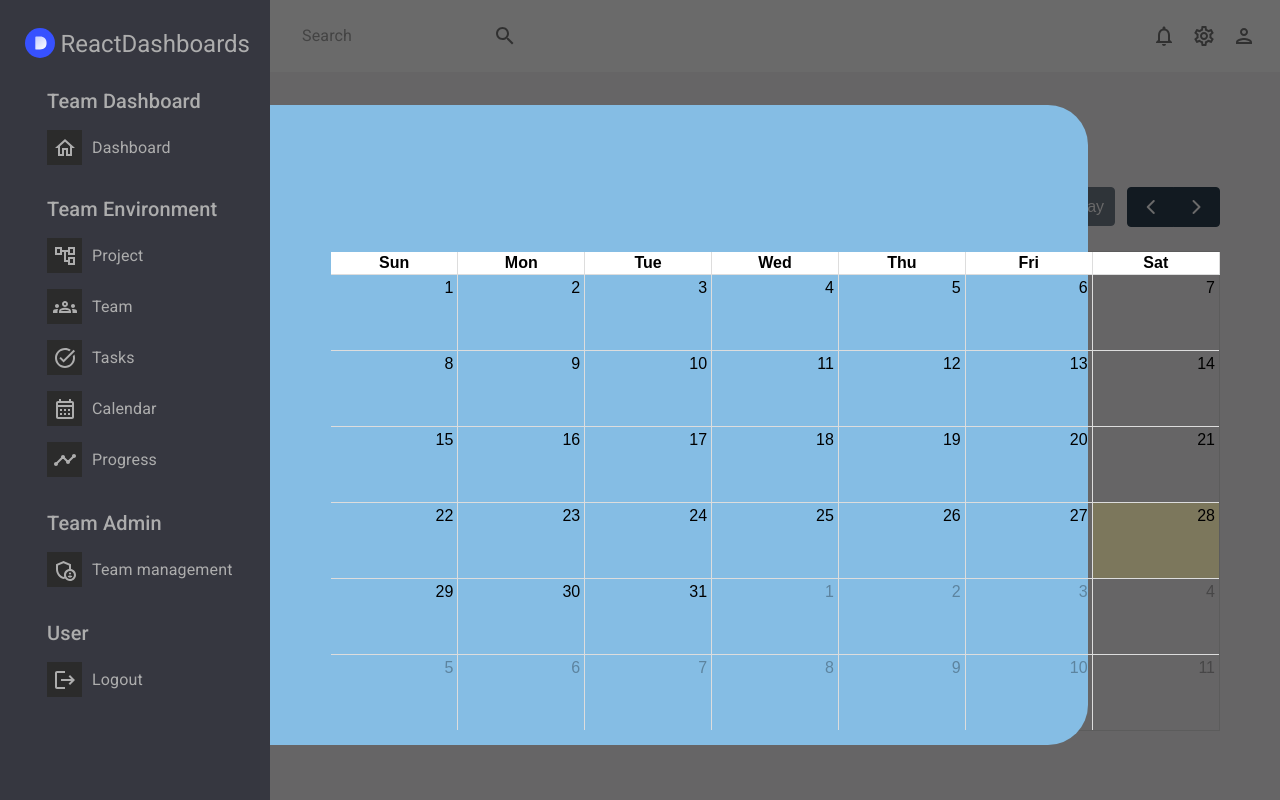
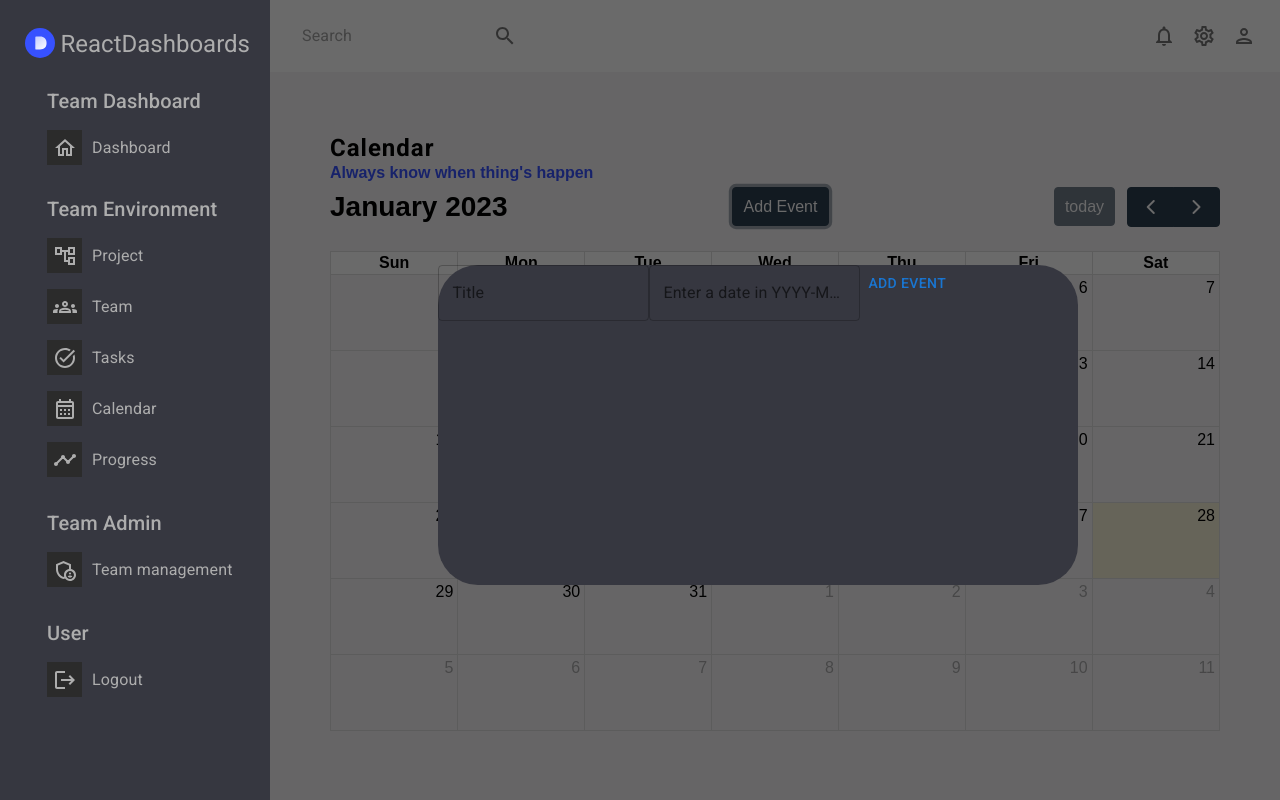
Before and after one commit to CX899/McHacks2023, a React (Create React App) app in the folder dashboard-app/: page /calendar in a window 1280 px wide. Both pictures are taken after a click on the button "Add Event". Built offline with nearby package versions, Linux system fonts and the light colour scheme.

Commit message:
Fix Modal and addEvent button

```diff
--- a/dashboard-app/src/App.css
+++ b/dashboard-app/src/App.css
@@ -16,6 +16,7 @@ body,
   width: 100%;
   font-family: "Source Sans Pro", sans-serif;
   background-color: rgb(246, 245, 247);
+  z-index: 99;
 }
 
 .app {
@@ -58,17 +59,18 @@ body,
   align-items: center;
   justify-content: center;
   overflow-y: hidden;
+  z-index: 100;
 }
 
 .modal {
-  width: clamp(70%, 90%, 50%);
-  height: min(80%);
+  width: clamp(35%, 90%, 50%);
+  height: min(40%);
   border-radius: 40px;
   margin-top: 50px;
-  display: flex;
+  position: absolute;
   flex-direction: column;
   align-items: center;
-  background-color: #85bde4;
-  overflow: scroll;
-  overflow-x: hidden;
+  background-color: #363740;
+  margin-left: 18.5%;
+  color: gray;
 }
--- a/dashboard-app/src/scenes/Modal/index.js
+++ b/dashboard-app/src/scenes/Modal/index.js
@@ -1,5 +1,8 @@
 import { motion } from 'framer-motion';
 import Backdrop from '../Backdrop';
+import { useState } from 'react';
+import { TextField, Button } from '@mui/material';
+
 
 const flip = {
     hidden: {
@@ -25,7 +28,16 @@ const flip = {
     },
   };
 
-const Modal = ({handleClose}) => {
+const Modal = ({handleClose, sendValues}) => {
+    const [input1, setInput1] = useState("");
+    const [input2, setInput2] = useState("");
+
+    const setValues = (e) => {
+        e.preventDefault();
+        console.log(input1, input2);
+        sendValues(input1, input2)
+    };
+
     return (
         <Backdrop onClick={handleClose}>
             <motion.div
@@ -36,9 +48,24 @@ const Modal = ({handleClose}) => {
             animate='visible'
             exit='visible'
             >
+              <form onSubmit={setValues}>
+                  <TextField
+                    label="Title"
+                    value={input1}
+                    onChange={(e) => setInput1(e.target.value)}
+                  />
+
+                  <TextField
+                    label="Enter a date in YYYY-MM-DD format"
+                    value={input2}
+                    onChange={(e) => setInput2(e.target.value)}
+                  />
+
+                  <Button type="submit"  onClick={handleClose}>Add Event</Button>
+                </form>
             </motion.div>
         </Backdrop>
     )
-}
+    }
 
 export default Modal;
--- a/dashboard-app/src/scenes/calendar/index.jsx
+++ b/dashboard-app/src/scenes/calendar/index.jsx
@@ -5,12 +5,39 @@ import Leftbar from '../global/leftbar'
 import FullCalendar from '@fullcalendar/react'
 import dayGridPlugin from '@fullcalendar/daygrid'
 import Modal from '../Modal/index.js';
-import { useState } from 'react';
+import { useRef, useState } from 'react';
 
 const Calendar = () => {
   const [modalOpen, setModalOpen] = useState(false);
-  const close = () => setModalOpen(false);
+  const close = () => {setTimeout(() => { setModalOpen(false);}, 1)};
   const open = () => setModalOpen(true);
+  const [input1, setInput1] = useState(null);
+  const [input2, setInput2] = useState(null);
+  const calendarRef = useRef(null);
+
+  const receivedValues = (input1, input2) => {
+    const calendar = calendarRef.current.calendar;
+    setInput1(input1);
+    setInput2(input2);
+    var date = new Date(input2 + 'T00:00:00');
+    console.log(date);
+
+    const newEvent = {
+      title: input1,
+      start: date,
+      allDay: true
+    }
+
+    if (!isNaN(date.valueOf())) {
+      calendar.addEvent(newEvent);
+
+      //alert('Great. Now, update your database...');
+      // call your database and update it add the event objects in here
+
+    } else {
+      alert('Invalid date.');
+    }
+  }
 
   const handleOpen = () => {
     (modalOpen ? close() : open());
@@ -24,6 +51,7 @@ const Calendar = () => {
     <Box m="60px">
         <Header title="Calendar" subtitle="Always know when thing's happen"/>
         <FullCalendar
+        ref={calendarRef}
         initialView="dayGridMonth"
         headerToolbar={{
           center: 'addEventButton',
@@ -40,7 +68,7 @@ const Calendar = () => {
         plugins={[ dayGridPlugin ]}
         height="auto"
         />
-        {modalOpen && <Modal modalOpen={modalOpen} handleClose={close}/>}
+        {modalOpen && <Modal modalOpen={modalOpen} handleClose={close} sendValues={receivedValues}/>}
     </Box>
     </div>
     </div>
```
